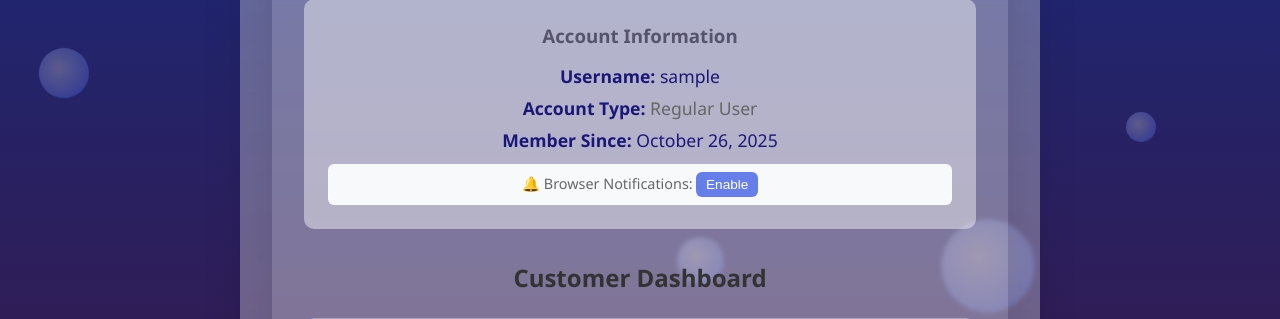
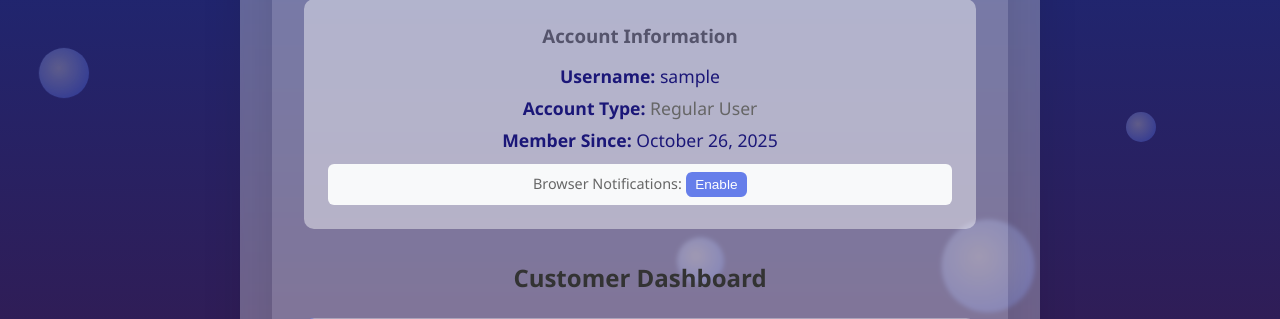
Before and after one commit to satvik-phadte/pharmacy-app-ByteMe, a Django app: page /auth/homepage/ in a window 1280 px wide. Shown: the part 208-527 px from the top of the page. Run offline with Django 5.2, Linux system fonts and the light colour scheme; the visitor is signed in with stand-in values (Sample User, id 1); data that the repository does not hold is empty.

Commit message:
Docs: update README for browser push notifications, reminders, and deploy notes; compact notification UI tweaks

```diff
--- a/backend/authentication/templates/authentication/homepage.html
+++ b/backend/authentication/templates/authentication/homepage.html
@@ -25,7 +25,7 @@
 
         <!-- Browser Notification Controls (Compact) -->
         <div style="margin-top: 0.75rem; padding: 0.5rem; background: #f8f9fa; border-radius: 6px; font-size: 0.9rem;">
-            <span id="notification-status" style="color: #666;">🔔 Browser Notifications: </span>
+            <span id="notification-status" style="color: #666;"> Browser Notifications: </span>
             <button id="enable-notifications-btn" class="btn-small-plain" style="background:#667eea; font-size: 0.85rem; padding: 0.3rem 0.6rem;" onclick="enableNotifications()">Enable</button>
             <button id="disable-notifications-btn" class="btn-small-plain" style="background:#6c757d; font-size: 0.85rem; padding: 0.3rem 0.6rem; display:none;" onclick="disableNotifications()">Disable</button>
             <button id="test-notification-btn" class="btn-small-plain" style="background:#28a745; font-size: 0.85rem; padding: 0.3rem 0.6rem; display:none;" onclick="sendTestNotification()">Test</button>
```
Also changed, not shown: README.md.
